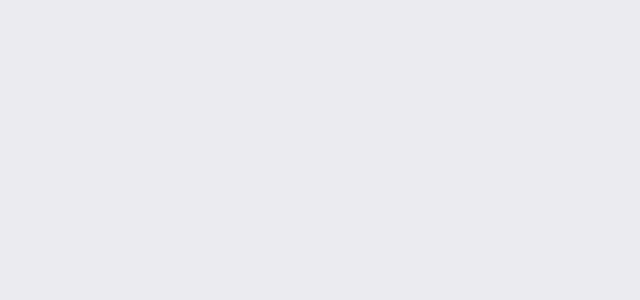
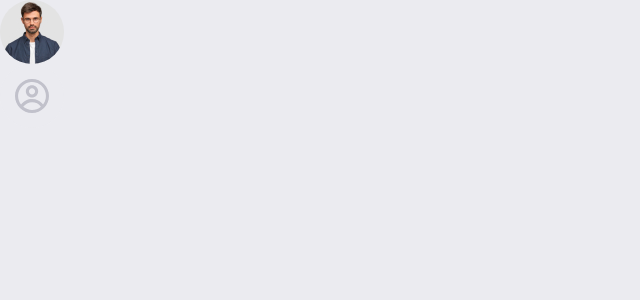
Before and after one commit to SkKostya/team-list, a Next.js app: page / in a window 1280 px wide. Shown: the top 300 px of the page, without its empty margins (0-640 px from the left). Built offline with nearby package versions, Linux system fonts and the light colour scheme.

Commit message:
feature: Create Avatar component

```diff
--- a/app/globals/styles/reset.css
+++ b/app/globals/styles/reset.css
@@ -1,3 +1,7 @@
+* {
+  box-sizing: border-box;
+}
+
 html,
 body {
   margin: 0;
--- /dev/null
+++ b/app/globals/ui/avatar/avatar.css
@@ -0,0 +1,21 @@
+.avatar {
+  width: 64px;
+  height: 64px;
+  border-radius: 50%;
+  overflow: hidden;
+
+  & .avatar__image {
+    height: 100%;
+    object-fit: cover;
+  }
+
+  & .avatar__icon {
+    display: inline-flex;
+    align-items: center;
+    justify-content: center;
+    width: 100%;
+    height: 100%;
+    padding: 15px;
+    background-color: #ebebf0;
+  }
+}
--- /dev/null
+++ b/app/globals/ui/avatar/avatar.tsx
@@ -0,0 +1,36 @@
+'use client';
+import './avatar.css';
+
+import { useState } from 'react';
+import Image from 'next/image';
+
+import { Icons } from '..';
+
+interface IProps {
+  image?: string;
+}
+
+const Avatar: React.FC<IProps> = ({ image }) => {
+  const [isError, setError] = useState(false);
+
+  return (
+    <div className="avatar">
+      {image && !isError ? (
+        <Image
+          className="avatar__image"
+          src={image}
+          alt="avatar"
+          height={64}
+          width={64}
+          onError={() => setError(true)}
+        />
+      ) : (
+        <span className="avatar__icon">
+          <Icons.UserIcon />
+        </span>
+      )}
+    </div>
+  );
+};
+
+export default Avatar;
--- /dev/null
+++ b/app/globals/ui/avatar/index.ts
@@ -0,0 +1 @@
+export { default } from './avatar';
--- /dev/null
+++ b/app/globals/ui/icons/icons.tsx
@@ -0,0 +1,24 @@
+export const UserIcon = () => {
+  return (
+    <svg
+      width="34"
+      height="34"
+      viewBox="0 0 34 34"
+      fill="none"
+      xmlns="http://www.w3.org/2000/svg"
+    >
+      <path
+        fillRule="evenodd"
+        clipRule="evenodd"
+        d="M23.181 12.3644C23.181 14.004 22.5297 15.5763 21.3704 16.7356C20.2111 17.895 18.6387 18.5463 16.9992 18.5463C15.3597 18.5463 13.7873 17.895 12.628 16.7356C11.4687 15.5763 10.8174 14.004 10.8174 12.3644C10.8174 10.7249 11.4687 9.15255 12.628 7.99323C13.7873 6.83391 15.3597 6.18262 16.9992 6.18262C18.6387 6.18262 20.2111 6.83391 21.3704 7.99323C22.5297 9.15255 23.181 10.7249 23.181 12.3644ZM20.0901 12.3644C20.0901 13.1842 19.7645 13.9704 19.1848 14.55C18.6051 15.1297 17.819 15.4553 16.9992 15.4553C16.1794 15.4553 15.3933 15.1297 14.8136 14.55C14.2339 13.9704 13.9083 13.1842 13.9083 12.3644C13.9083 11.5447 14.2339 10.7585 14.8136 10.1788C15.3933 9.59917 16.1794 9.27353 16.9992 9.27353C17.819 9.27353 18.6051 9.59917 19.1848 10.1788C19.7645 10.7585 20.0901 11.5447 20.0901 12.3644Z"
+        fill="#C1C1CB"
+      />
+      <path
+        fillRule="evenodd"
+        clipRule="evenodd"
+        d="M17 0C7.61136 0 0 7.61136 0 17C0 26.3886 7.61136 34 17 34C26.3886 34 34 26.3886 34 17C34 7.61136 26.3886 0 17 0ZM3.09091 17C3.09091 20.23 4.19282 23.2035 6.03964 25.5649C7.33663 23.8617 9.00984 22.4813 10.9286 21.5318C12.8473 20.5822 14.9596 20.0891 17.1005 20.0909C19.2136 20.0889 21.2993 20.5693 23.1987 21.4954C25.0981 22.4215 26.761 23.769 28.0608 25.4351C29.3999 23.6788 30.3015 21.629 30.691 19.4551C31.0806 17.2812 30.9468 15.0458 30.3009 12.9339C29.655 10.8219 28.5155 8.89416 26.9767 7.31006C25.4378 5.72595 23.5438 4.53106 21.4515 3.82424C19.3592 3.11743 17.1286 2.91901 14.9443 3.24541C12.7601 3.57181 10.6849 4.41365 8.89064 5.70126C7.09634 6.98888 5.63444 8.68525 4.6259 10.65C3.61736 12.6148 3.09119 14.7915 3.09091 17ZM17 30.9091C13.807 30.9139 10.7104 29.8154 8.23418 27.7996C9.23089 26.3728 10.5575 25.2078 12.1012 24.4038C13.6449 23.5998 15.3599 23.1806 17.1005 23.1818C18.8192 23.1804 20.5136 23.5892 22.0427 24.374C23.5718 25.1589 24.8917 26.2972 25.8925 27.6945C23.3971 29.7758 20.2494 30.9136 17 30.9091Z"
+        fill="#C1C1CB"
+      />
+    </svg>
+  );
+};
--- /dev/null
+++ b/app/globals/ui/icons/index.ts
@@ -0,0 +1,3 @@
+import * as Icons from './icons';
+
+export default Icons;
--- /dev/null
+++ b/app/globals/ui/index.ts
@@ -0,0 +1,2 @@
+export { default as Icons } from './icons';
+export { default as Avatar } from './avatar';
--- a/app/page.tsx
+++ b/app/page.tsx
@@ -1,3 +1,10 @@
+import { Avatar } from './globals/ui';
+
 export default function Home() {
-  return <main></main>;
+  return (
+    <main>
+      <Avatar image={'/images/avatar.jpg'} />
+      <Avatar />
+    </main>
+  );
 }
```
Also changed, not shown: public/images/avatar.jpg (added).
